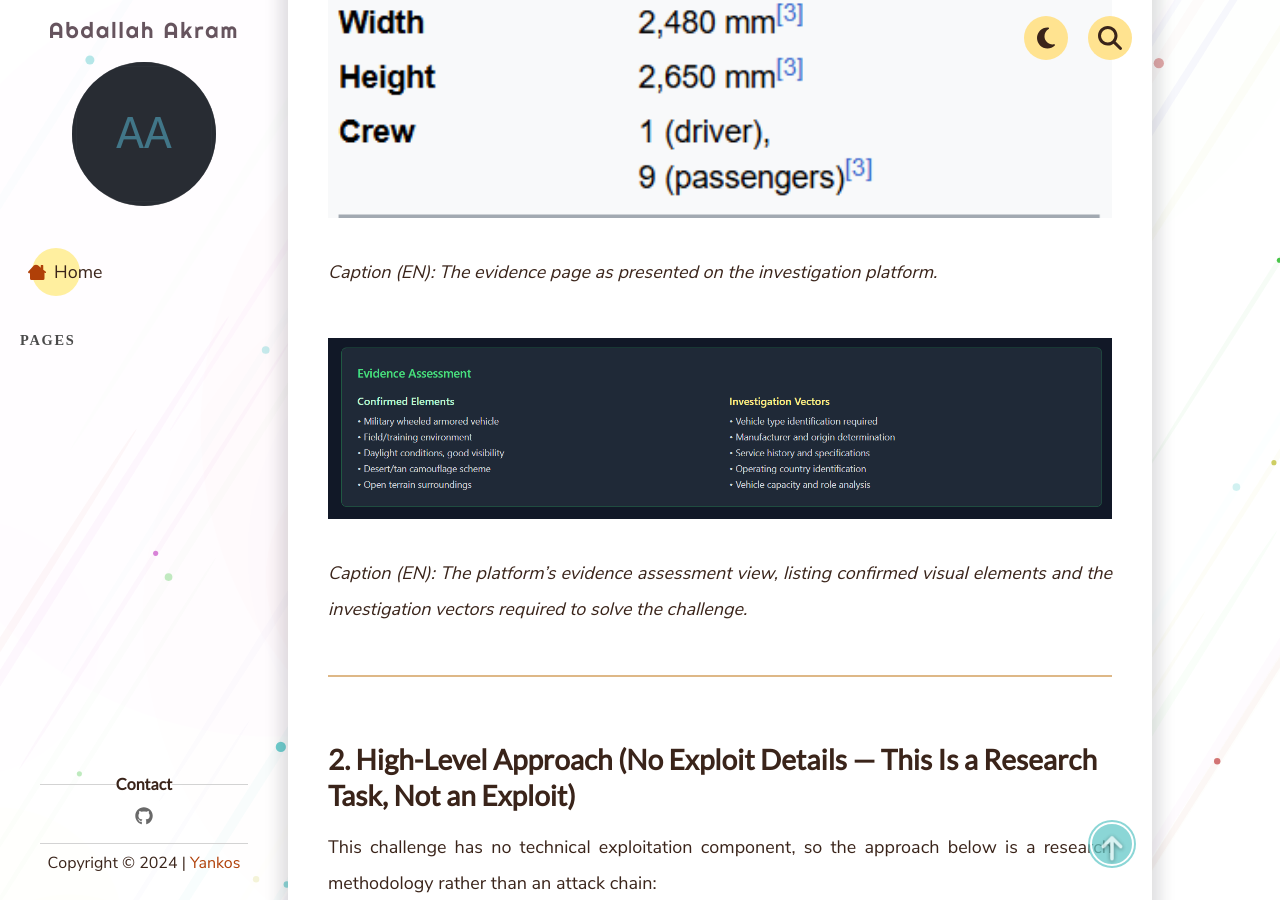
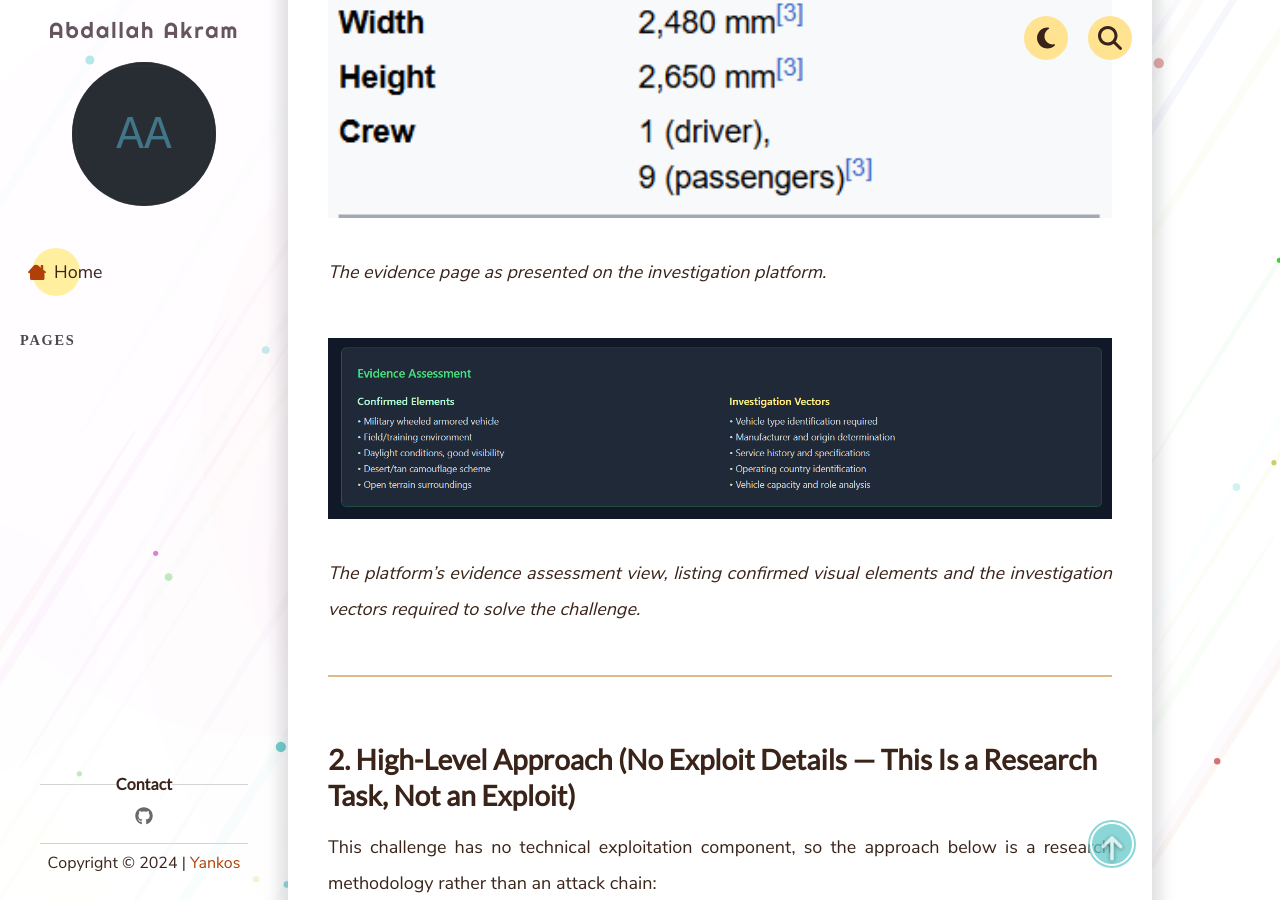
Before and after one commit to abdallahakram20/abdallahakram20.github.io, a Jekyll site: the page built from _pages/Write-ups/The Puppet Master.md, in a window 1280 px wide and 900 px high, scrolled down 1516 px. Built offline with Jekyll 4.4.1, drawn with Linux system fonts in a browser that asks for light colours; comment, search, counter and statistics services are not loaded; some of the changed text lies outside the part shown.

Commit message:
Update captions in The Puppet Master write-up

```diff
--- a/_pages/Write-ups/The Puppet Master.md
+++ b/_pages/Write-ups/The Puppet Master.md
@@ -19,10 +19,10 @@ permalink: /Write-ups/the-puppet-master.html
 The scenario frames the player as an analyst reviewing evidence submitted by a field source, but the actual skill being tested is a transferable one: turning a photo into a confirmed identity through careful, source-checked research rather than guesswork.
 
 ![Investigation platform evidence page](/assets/img/writeups/puppet-master/evidence-page.png)
-_Caption (EN): The evidence page as presented on the investigation platform._
+_The evidence page as presented on the investigation platform._
 
 ![Evidence assessment / dashboard](/assets/img/writeups/puppet-master/evidence-assessment.png)
-_Caption (EN): The platform's evidence assessment view, listing confirmed visual elements and the investigation vectors required to solve the challenge._
+_The platform's evidence assessment view, listing confirmed visual elements and the investigation vectors required to solve the challenge._
 
 ---
 
@@ -38,6 +38,7 @@ This challenge has no technical exploitation component, so the approach below is
 ![Evidence photo — confirmed vehicle](/assets/img/writeups/puppet-master/bushmaster-front-view.jpg)
 **The evidence photo used as the starting point for the reverse-image search.**
 
+
 ---
 
 ## 3. Confirmed Identity
@@ -49,15 +50,16 @@ This challenge has no technical exploitation component, so the approach below is
 - **Type:** Infantry Mobility Vehicle
 
 ![Wikipedia infobox reference](/assets/img/writeups/puppet-master/wikipedia-infobox.png)
-_Caption (EN): Public reference entry confirming the vehicle's identity and service history._
+_Public reference entry confirming the vehicle's identity and service history._
 
 ### 3.1 Supporting Cross-References
 
 ![NZ Army official equipment page](/assets/img/writeups/puppet-master/nzarmy-bushmaster-page.jpg)
-_Caption (EN): An operator's official equipment page (New Zealand Army) describing the same vehicle in public service._
+_An operator's official equipment page (New Zealand Army) describing the same vehicle in public service._
 
 ![Public specifications reference](/assets/img/writeups/puppet-master/wikipedia-specs-table.png)
-_Caption (EN): Publicly documented technical specifications used to cross-check the identification._
+_Publicly documented technical specifications used to cross-check the identification._
+
 
 ---
 
@@ -76,6 +78,7 @@ This is a conceptual description of the artifact type used in the challenge, not
 
 No private, personal, or sensitive data is involved anywhere in this challenge — every fact used to solve it is drawn from openly published, public-domain reference material.
 
+
 ---
 
 ## 5. Deriving the Flag — Conceptual Method
@@ -86,12 +89,14 @@ Rather than walking through the specific answer, here's the reasoning pattern th
 - **Metadata triangulation:** treating each independently confirmed spec (origin country, manufacturer, in-service date, capacity figures) as one data point, and only trusting a fact once it appears consistently across more than one independent public source.
 - **Format assembly:** once every required field is independently confirmed, assembling them in the exact structure/casing the challenge specifies (this challenge is picky about exact formatting — re-read the submission instructions carefully before submitting).
 
+
 ---
 
 ## 6. Completion Confirmation
 
 ![Challenge solved confirmation](/assets/img/writeups/puppet-master/pwned-success.png)
 "The Puppet Master has been Pwned" — confirmation screen after submitting the correct flag.\_
+
 
 ---
 
```
